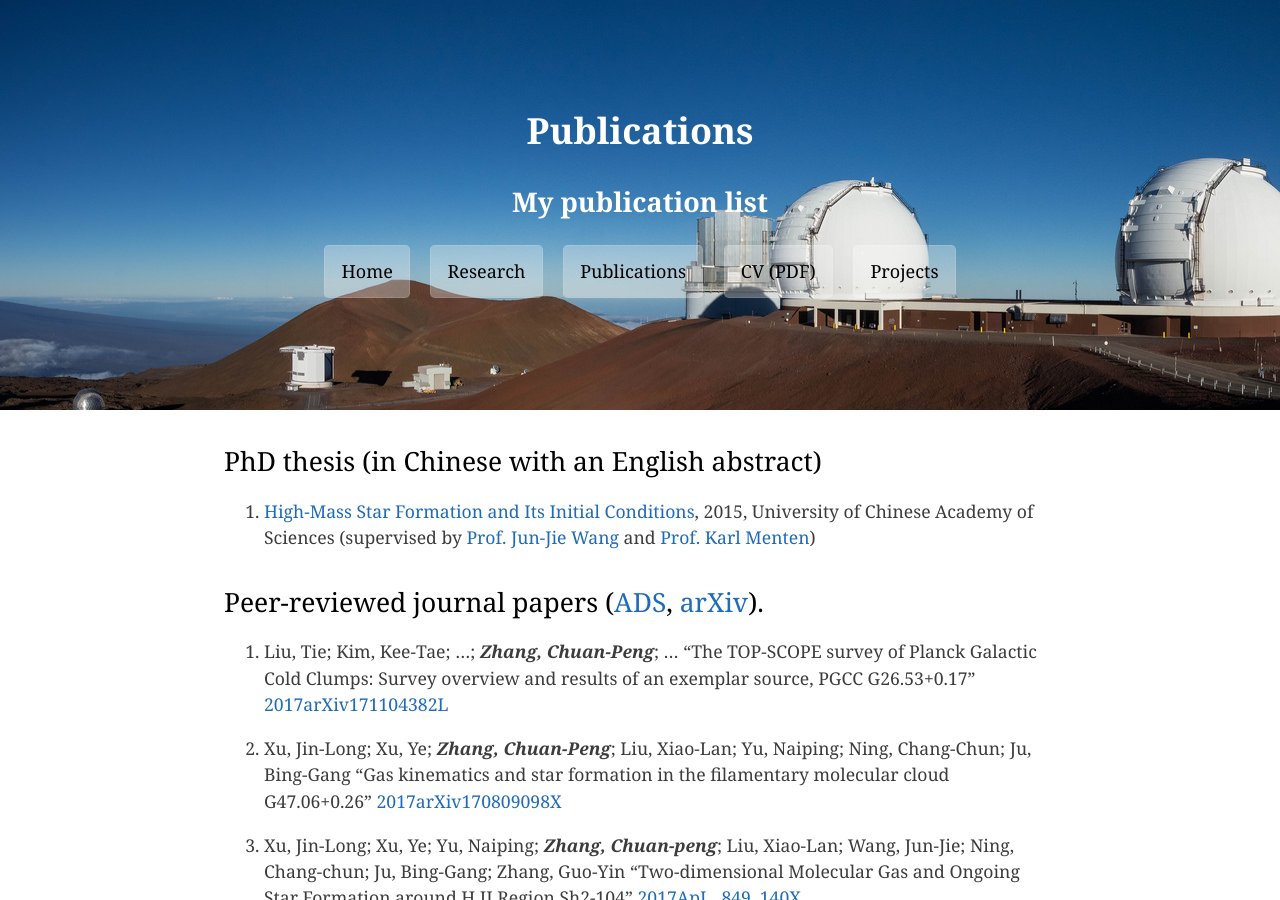
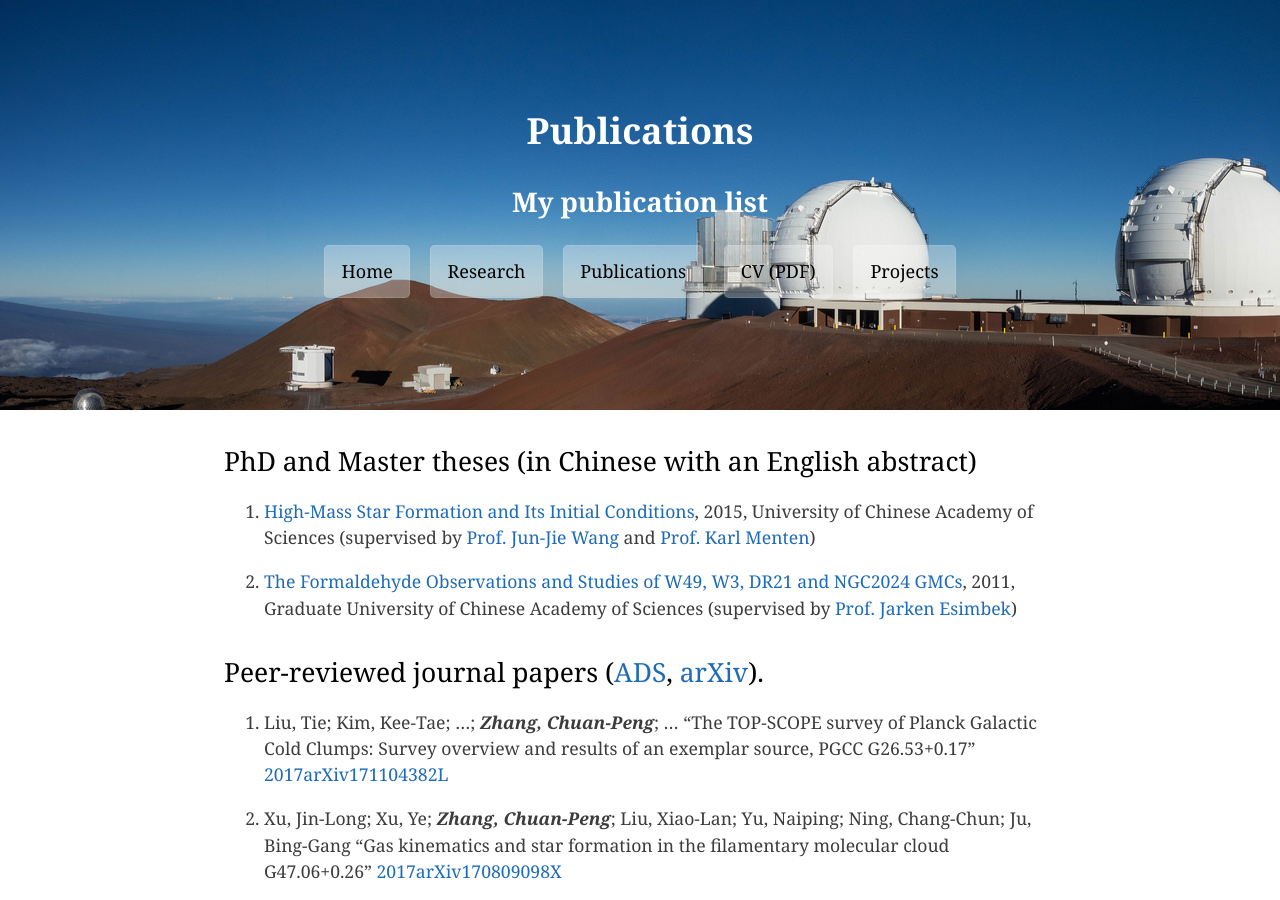
Before and after one commit to zcp521/zcp521.github.io, a Jekyll site: the page built from pub.md, in a window 1280 px wide and 900 px high. Built offline with Jekyll 4.4.1, drawn with Linux system fonts in a browser that asks for light colours.

Commit message:
Initial commit

```diff
--- a/pub.md
+++ b/pub.md
@@ -4,9 +4,12 @@ title: "Publications"
 tagline: "My publication list"
 ---
 
-## PhD thesis (in Chinese with an English abstract)
+## PhD and Master theses (in Chinese with an English abstract)
 
-1. [High-Mass Star Formation and Its Initial Conditions]({{ site.baseurl }}/pub/thesis_cpzhang.pdf), 2015, University of Chinese Academy of Sciences (supervised by [Prof. Jun-Jie Wang](http://sourcedb.naoc.cas.cn/en/enaoexpert/201304/t20130411_3817941.html) and [Prof. Karl Menten](https://blog.mpifr-bonn.mpg.de/karlmenten/))
+2. [High-Mass Star Formation and Its Initial Conditions]({{ site.baseurl }}/pub/thesis_phd.pdf), 2015, University of Chinese Academy of Sciences (supervised by [Prof. Jun-Jie Wang](http://sourcedb.naoc.cas.cn/en/enaoexpert/201304/t20130411_3817941.html) and [Prof. Karl Menten](https://blog.mpifr-bonn.mpg.de/karlmenten/))
+
+
+1. [The Formaldehyde Observations and Studies of W49, W3, DR21 and NGC2024 GMCs]({{ site.baseurl }}/pub/thesis_phd.pdf), 2011, Graduate University of Chinese Academy of Sciences (supervised by [Prof. Jarken Esimbek](http://www.xao.cas.cn/yjsjy/dsgl/dsxx/201203/t20120315_3510750.html))
 
 
 ## Peer-reviewed journal papers ([ADS](http://adsabs.harvard.edu/cgi-bin/nph-abs_connect?library&libname=zhang&libid=59b7dda2b2), [arXiv](https://arxiv.org/a/zhang_c_2.html)).
```
Also changed, not shown: 2 other files.
